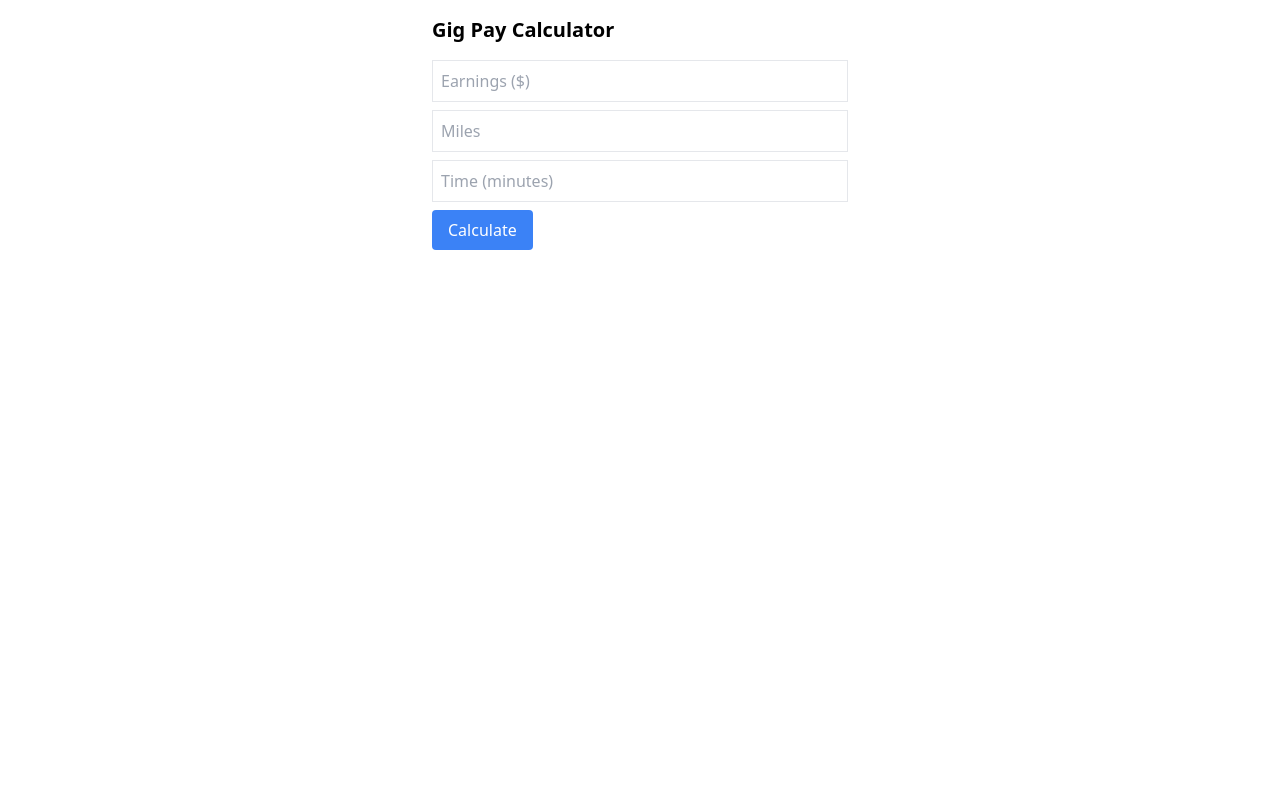
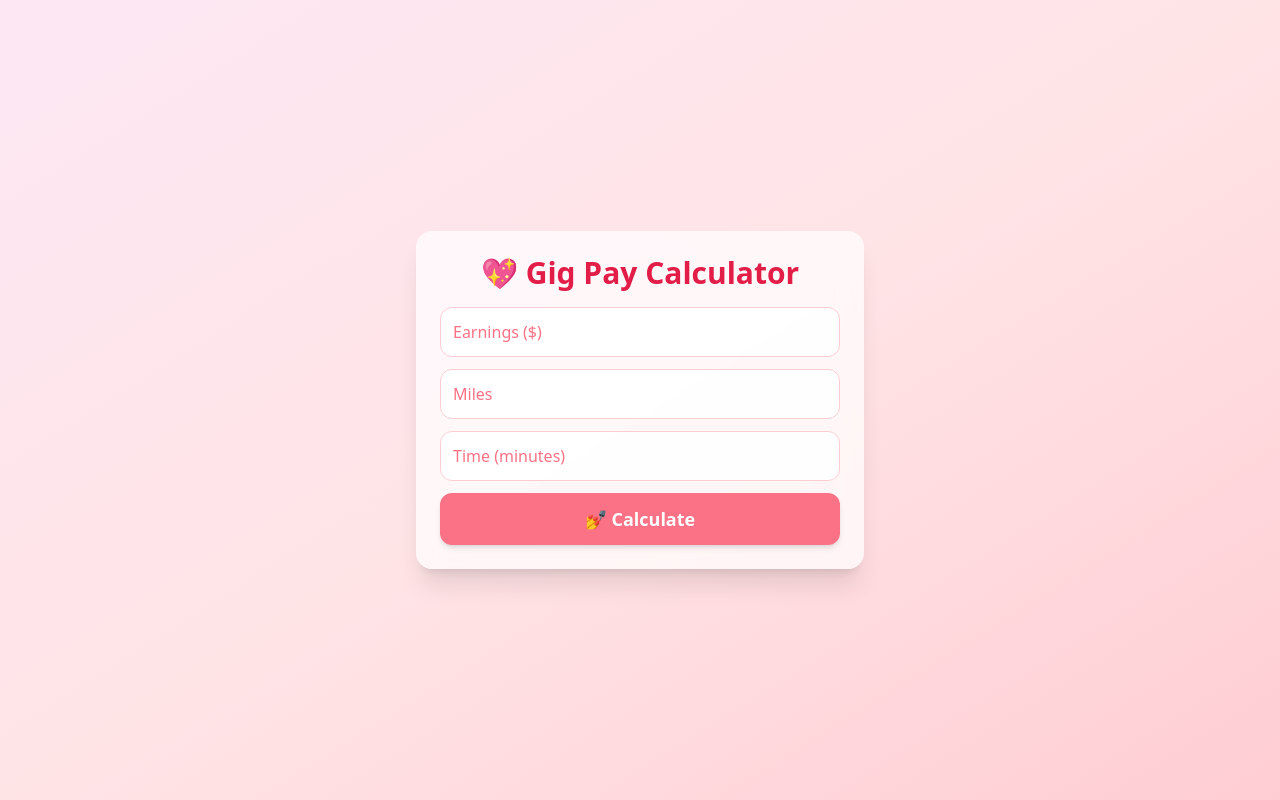
Before and after one commit to walnutprairie/gig-pay-calculator, a Next.js app: page / in a window 1280 px wide. Built offline with nearby package versions, Linux system fonts and the light colour scheme.

Commit message:
Update page.js

```diff
--- a/app/page.js
+++ b/app/page.js
@@ -1,7 +1,6 @@
-'use client';
 import { useState } from "react";
 
-export default function Home() {
+export default function GigPayCalculator() {
   const [earnings, setEarnings] = useState("");
   const [miles, setMiles] = useState("");
   const [minutes, setMinutes] = useState("");
@@ -33,37 +32,43 @@ export default function Home() {
   };
 
   return (
-    <div className="max-w-md mx-auto p-4">
-      <h2 className="text-xl font-bold mb-4">Gig Pay Calculator</h2>
+    <div className="min-h-screen bg-gradient-to-br from-pink-100 via-rose-100 to-rose-200 text-rose-900 p-6 flex items-center justify-center">
+      <div className="bg-white/70 backdrop-blur-md rounded-2xl shadow-xl p-6 w-full max-w-md">
+        <h2 className="text-3xl font-extrabold mb-4 text-center text-rose-600">💖 Gig Pay Calculator</h2>
+        <div className="space-y-3">
           <input
             type="number"
             placeholder="Earnings ($)"
             value={earnings}
             onChange={(e) => setEarnings(e.target.value)}
-        className="border p-2 w-full mb-2"
+            className="w-full p-3 rounded-xl bg-white/90 placeholder-rose-400 text-rose-700 border border-rose-200 focus:outline-none focus:ring-2 focus:ring-rose-300"
           />
           <input
             type="number"
             placeholder="Miles"
             value={miles}
             onChange={(e) => setMiles(e.target.value)}
-        className="border p-2 w-full mb-2"
+            className="w-full p-3 rounded-xl bg-white/90 placeholder-rose-400 text-rose-700 border border-rose-200 focus:outline-none focus:ring-2 focus:ring-rose-300"
           />
           <input
             type="number"
             placeholder="Time (minutes)"
             value={minutes}
             onChange={(e) => setMinutes(e.target.value)}
-        className="border p-2 w-full mb-2"
+            className="w-full p-3 rounded-xl bg-white/90 placeholder-rose-400 text-rose-700 border border-rose-200 focus:outline-none focus:ring-2 focus:ring-rose-300"
           />
-      <button onClick={calculate} className="bg-blue-500 text-white px-4 py-2 rounded">
-        Calculate
+          <button
+            onClick={calculate}
+            className="w-full bg-rose-400 hover:bg-rose-500 transition rounded-xl py-3 font-semibold text-white text-lg shadow-md"
+          >
+            💅 Calculate
           </button>
+        </div>
 
         {result && typeof result === "string" ? (
-        <p className="text-red-500 mt-4">{result}</p>
+          <p className="text-rose-600 mt-4 text-center">{result}</p>
         ) : result ? (
-        <div className="mt-4 space-y-2">
+          <div className="mt-6 bg-white/80 p-4 rounded-xl space-y-2 text-sm text-rose-800">
             <p><strong>Gross EPM:</strong> ${result.epm.toFixed(2)}</p>
             <p><strong>Gross EPH:</strong> ${result.eph.toFixed(2)}</p>
             <p><strong>MPH:</strong> {result.mph.toFixed(2)}</p>
@@ -71,9 +76,10 @@ export default function Home() {
             <p><strong>Net Earnings:</strong> ${result.netEarnings.toFixed(2)}</p>
             <p><strong>Net EPM:</strong> ${result.netEpm.toFixed(2)}</p>
             <p><strong>Net EPH:</strong> ${result.netEph.toFixed(2)}</p>
-          <p className="text-lg font-bold">{result.verdict}</p>
+            <p className="text-xl font-bold mt-2 text-center">{result.verdict}</p>
           </div>
         ) : null}
       </div>
+    </div>
   );
 }
```
Lines whose indentation alone changed are shown as unchanged.
